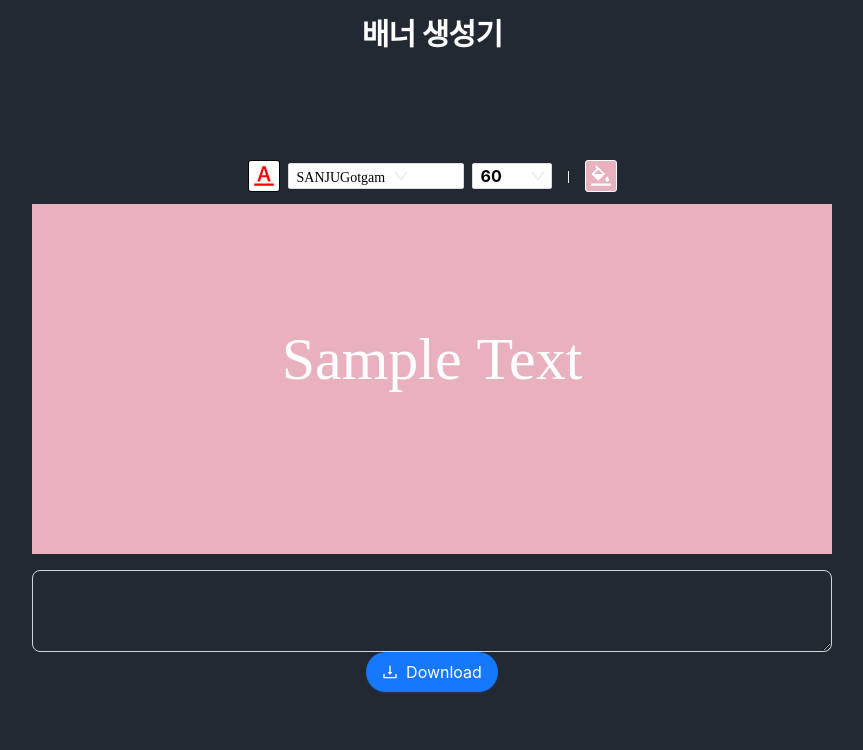
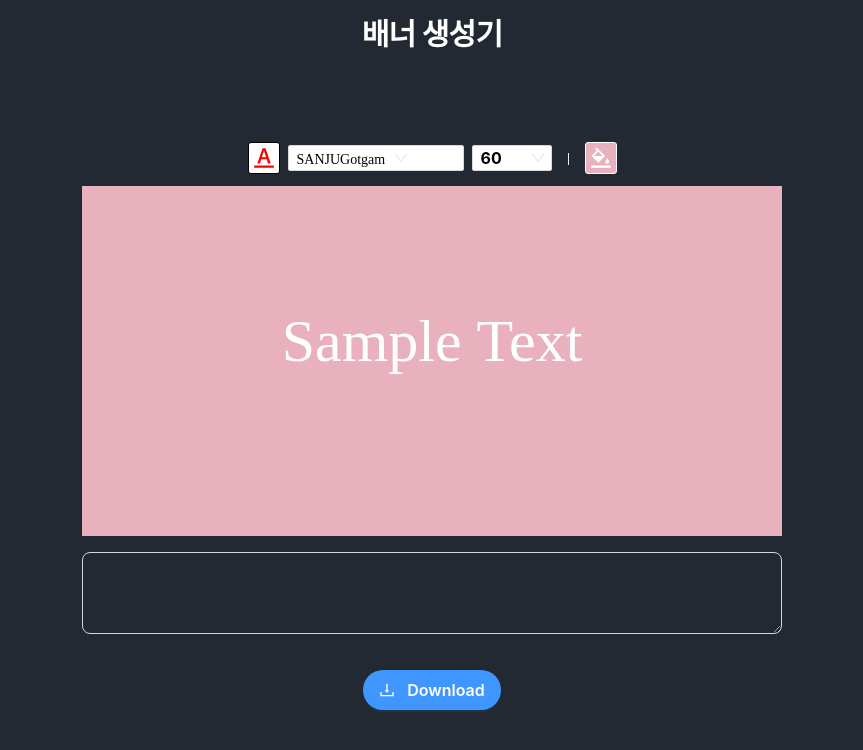
Before and after one commit to jaesin22/jjalmaker, a React (Create React App) app: page / in a window 1280 px wide. Shown: the top 750 px of the page, without its empty margins (208-1071 px from the left). Built offline with nearby package versions, Linux system fonts and the light colour scheme; a web font is replaced by a local one.

Commit message:
download function done

```diff
--- a/src/App.js
+++ b/src/App.js
@@ -10,6 +10,7 @@ import Preview from "./Func/Preview";
 import { Space, Divider } from "antd";
 import BackgroundColor from "./components/BackgroundColor";
 import DownloadButton from "./components/DownloadButton";
+import { CanvasProvider } from "./Func/CanvasContext";
 
 function App() {
   const [text, setText] = useState("Sample Text");
@@ -63,6 +64,7 @@ function App() {
           <Divider type="vertical" className="bg-white" />
           <BackgroundColor onBgColorChange={handleBgColorChange} />
         </Space>
+        <CanvasProvider>
           <Preview
             text={text}
             color={color}
@@ -74,6 +76,7 @@ function App() {
           />
           <Text onTextChange={handleTextChange} />
           <DownloadButton />
+        </CanvasProvider>
         {/* <div className="flex w-full">
           <FontThickness onFontWeightChange={handleFontWeightChange} />
           <FontBorder onFontBorderChange={handleFontBorderChange} />
--- /dev/null
+++ b/src/Func/CanvasContext.js
@@ -0,0 +1,15 @@
+import React, { createContext, useRef } from "react";
+
+const CanvasContext = createContext(null);
+
+export function CanvasProvider({ children }) {
+  const canvasRef = useRef(null);
+
+  return (
+    <CanvasContext.Provider value={canvasRef}>
+      {children}
+    </CanvasContext.Provider>
+  );
+}
+
+export default CanvasContext;
--- a/src/Func/Preview.js
+++ b/src/Func/Preview.js
@@ -1,4 +1,5 @@
-import React, { useRef, useEffect } from "react";
+import React, { useEffect, useContext } from "react";
+import CanvasContext from "./CanvasContext";
 import "../styles/App.css";
 
 const Preview = ({
@@ -10,8 +11,7 @@ const Preview = ({
   fontFamiliy,
   bgColor,
 }) => {
-  console.log(fontFamiliy);
-  const canvasRef = useRef(null);
+  const canvasRef = useContext(CanvasContext);
   const lineHeight = 40;
 
   useEffect(() => {
@@ -19,47 +19,41 @@ const Preview = ({
     const ctx = canvas.getContext("2d");
     const lines = text.split("\n");
 
-    // 캔버스 크기 가져오기
     const canvasWidth = canvas.width;
     const canvasHeight = canvas.height;
 
-    // 캔버스 초기화
+    // 초기화
     ctx.clearRect(0, 0, canvas.width, canvas.height);
 
     // 배경 중앙 좌표 계산
-    const backgroundWidth = canvasWidth; // 배경 너비 설정
-    const backgroundHeight = canvasHeight; // 배경 높이 설정
+    const backgroundWidth = canvasWidth;
+    const backgroundHeight = canvasHeight;
     const backgroundX = (canvasWidth - backgroundWidth) / 2; // 배경의 x 좌표 계산
     const backgroundY = (canvasHeight - backgroundHeight) / 2; // 배경의 y 좌표 계산
 
-    // 배경색 설정
     ctx.fillStyle = bgColor;
     ctx.fillRect(backgroundX, backgroundY, backgroundWidth, backgroundHeight);
 
-    // 글꼴 및 글자색 설정
     ctx.font = `${thick} ${size}px ${fontFamiliy}`;
 
     ctx.fillStyle = color;
     ctx.textAlign = "center";
     ctx.strokeStyle = border;
 
-    // 글자를 캔버스 가운데에 위치시킴
     let canvasCenterX = canvas.width / 2;
+    let canvasCenterY = canvas.height / 2;
 
-    let canvasCenterY = canvas.height / 2;
-    // ctx.fillText(text, canvasCenterX, canvasCenterY);
     for (let i = 0; i < lines.length; i++) {
       const line = lines[i];
       ctx.fillText(line, canvasCenterX, canvasCenterY);
       ctx.strokeText(line, canvasCenterX, canvasCenterY);
       canvasCenterY += lineHeight;
     }
-    //ctx.strokeText(text, canvasCenterX, canvasCenterY);
-  }, [text, color, size, thick, border, fontFamiliy, bgColor]);
+  }, [text, color, size, thick, border, fontFamiliy, bgColor, canvasRef]);
 
   return (
     <div className="flex justify-center mt-3">
-      <canvas ref={canvasRef} width={800} height={350} />
+      <canvas ref={canvasRef} width={700} height={350} />
     </div>
   );
 };
--- a/src/components/DownloadButton.js
+++ b/src/components/DownloadButton.js
@@ -1,15 +1,29 @@
-import React from "react";
+import React, { useContext } from "react";
+import CanvasContext from "../Func/CanvasContext";
 import { DownloadOutlined } from "@ant-design/icons";
 import { Button } from "antd";
+
 const DownloadButton = () => {
+  const canvasRef = useContext(CanvasContext);
+
+  const download = () => {
+    const url = canvasRef.current.toDataURL();
+    const link = document.createElement("a");
+    link.href = url;
+    link.download = "image.png";
+    link.click();
+  };
+
   return (
     <>
       <Button
         type="primary"
         shape="round"
-        icon={<DownloadOutlined />}
         size="large"
+        className="bg-[#4096ff] mt-9 font-semibold flex items-center"
+        onClick={download}
       >
+        <DownloadOutlined className="mr-1" />
         Download
       </Button>
     </>
--- a/src/components/Text.js
+++ b/src/components/Text.js
@@ -12,7 +12,7 @@ const Text = ({ onTextChange }) => {
     <div className="flex mt-4 justify-center">
       <textarea
         rows="4"
-        className="w-[800px] text-sm text-white bg-[#222933] rounded-lg border border-gray-300 focus:ring-blue-500 focus:border-blue-500 dark:bg-gray-700 dark:border-gray-600 dark:placeholder-gray-400 dark:text-white
+        className="w-[700px] text-sm text-white bg-[#222933] rounded-lg border border-gray-300 focus:ring-blue-500 focus:border-blue-500 dark:bg-gray-700 dark:border-gray-600 dark:placeholder-gray-400 dark:text-white
          dark:focus:ring-blue-500 dark:focus:border-blue-500"
         onChange={onChange}
         value={text}
```
Lines whose indentation alone changed are shown as unchanged.
